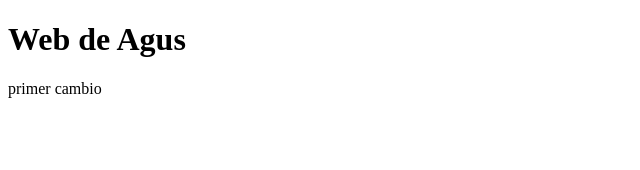
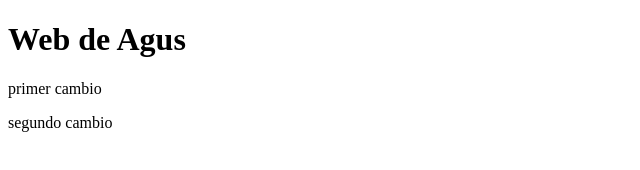
Before and after one commit to A93MP/tareaVSC, a plain HTML site: page index.html in a window 1280 px wide. Shown: the whole page, without its empty margins (0-640 px from the left). Drawn offline with Linux system fonts and the light colour scheme.

Commit message:
segunda version

```diff
--- a/index.html
+++ b/index.html
@@ -9,5 +9,6 @@
 <body>
     <h1>Web de Agus</h1>
     <p>primer cambio</p>
+    <div>segundo cambio</div>
 </body>
 </html>
```
